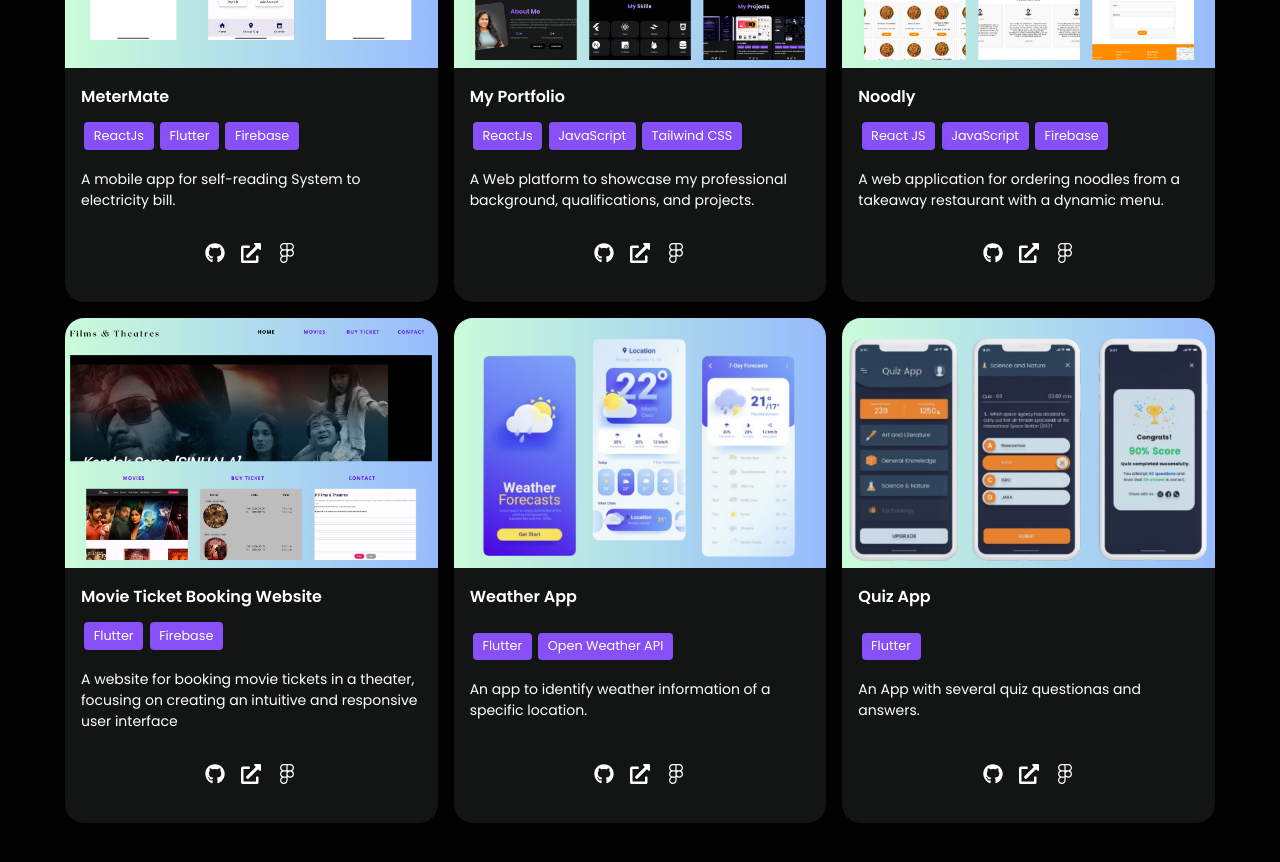
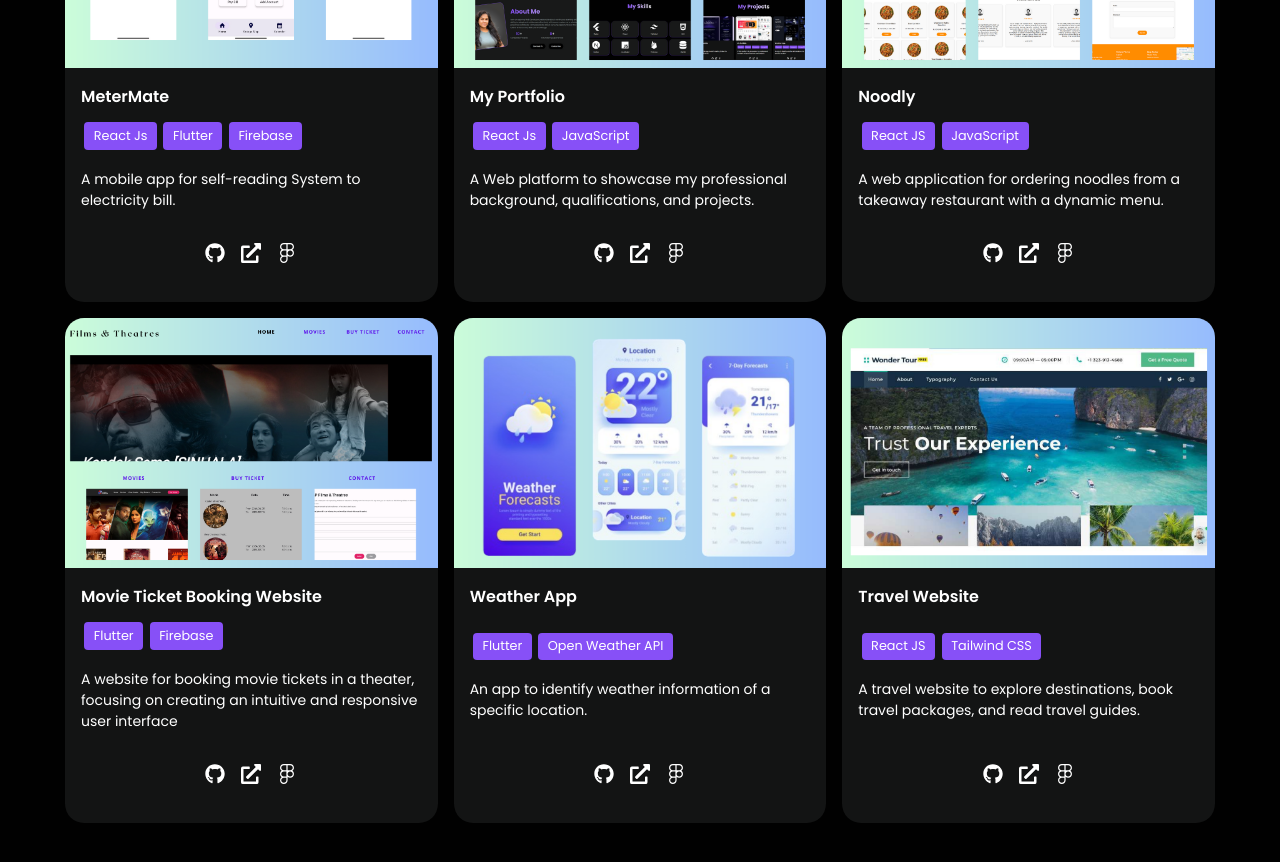
Before and after one commit to ruwinikularathne/My-Portfolio, a React (Create React App) app: page / in a window 1280 px wide. Shown: the part 2580-3442 px from the top of the page. Built offline with nearby package versions, Linux system fonts and the light colour scheme.

Commit message:
editted images

```diff
--- a/src/data.js
+++ b/src/data.js
@@ -1,9 +1,3 @@
-import {DiReact} from "react-icons/di";
-import {FaNodeJs} from "react-icons/fa";
-import {SiExpress,SiMongodb} from "react-icons/si";
-import { CgFigma } from "react-icons/cg";
-import { TbBrandReactNative } from "react-icons/tb";
-
 import pro1 from "./images/pro1.png";
 import pro2 from "./images/pro2.png";
 import pro3 from "./images/pro3.png";
@@ -31,16 +25,13 @@ export const projects = [
       },
       stack:[
         {
-          name:"ReactJs",
-          icon: <DiReact/>,
+          name:"React Js",
         },
         {
           name:"Flutter",
-          icon: <DiReact/>,
         },
         {
           name:"Firebase",
-          icon: <DiReact/>,
         },
       ]
     },
@@ -55,16 +46,10 @@ qualifications, and projects.`,
       },
       stack:[
         {
-          name:"ReactJs",
-          icon: <DiReact/>,
+          name:"React Js",
         },
         {
           name:"JavaScript",
-          icon: <FaNodeJs/>,
-        },
-        {
-          name:"Tailwind CSS",
-          icon: <SiExpress/>,
         },
       ]
     },
@@ -79,15 +64,9 @@ qualifications, and projects.`,
       stack:[
         {
           name:"React JS",
-          icon: <TbBrandReactNative/>,
         },
         {
           name:"JavaScript",
-          icon: <FaNodeJs/>,
-        },
-        {
-          name:"Firebase",
-          icon: <SiMongodb/>,
         },
       ]
     },
@@ -102,11 +81,9 @@ qualifications, and projects.`,
       stack:[
         {
           name:"Flutter",
-          icon: <DiReact/>,
         },
         {
           name:"Firebase",
-          icon: <FaNodeJs/>,
         },
       ]
     },
@@ -121,26 +98,26 @@ qualifications, and projects.`,
       stack:[
         {
           name:"Flutter",
-          icon: <CgFigma/>,
         },
         {
           name:"Open Weather API",
-          icon: <CgFigma/>,
         },
       ]
     },
     {
       id:6,
-      title: 'Quiz App',
+      title: 'Travel Website',
       image: pro6,
       data:{
-        description: `An App with several quiz questionas and answers.`,
+        description: `A travel website to explore destinations, book travel packages, and read travel guides.`,
         demoLink: "https://google.com/",
       },
       stack:[
         {
-          name:"Flutter",
-          icon: <TbBrandReactNative/>,
+          name:"React JS",
+        },
+        {
+          name:"Tailwind CSS",
         },
       ]
     },
```
Also changed, not shown: src/images/pro6.png.
